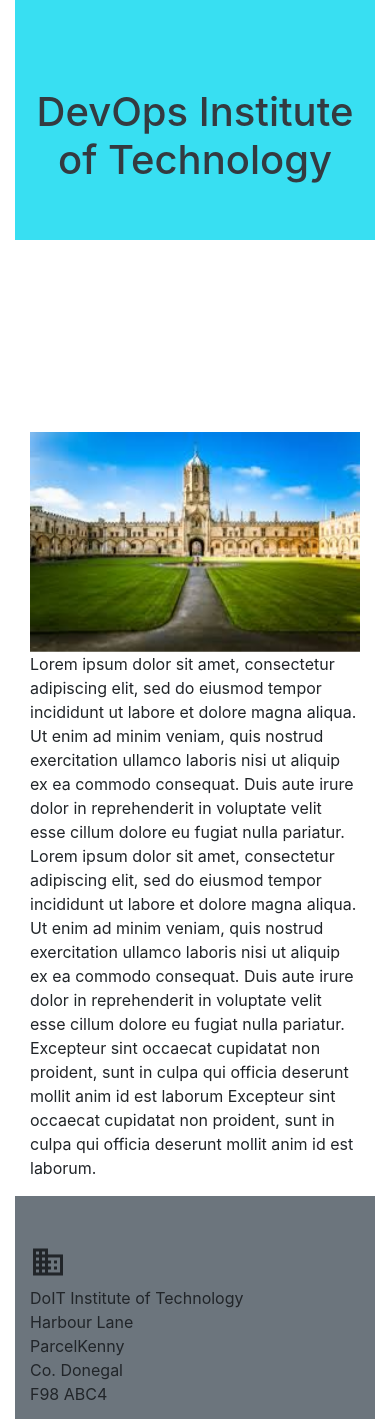
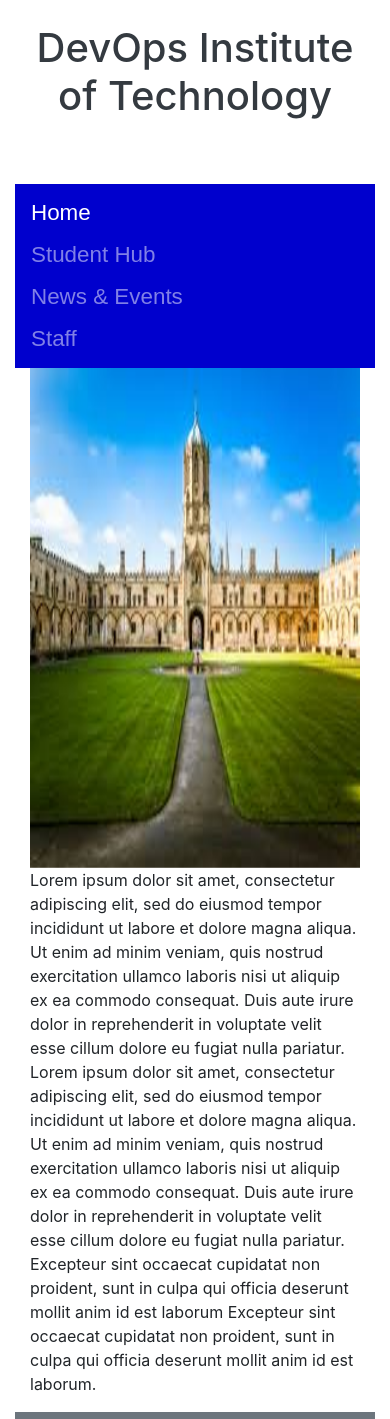
Before and after one commit to Christopherconaghan/D.O.I.T, a PHP site: page /index.html in a window 390 px wide. Shown: the top 1419 px of the page. Run offline with PHP 8.4, Linux system fonts and the light colour scheme; some libraries are stand-ins or nearby versions.

Commit message:
Updated doit.css

```diff
--- a/css/doit.css
+++ b/css/doit.css
@@ -3,7 +3,7 @@
 Desc: An external CSS file to support the index.html file for the
 registeration process section of a college website*/
 
-
+@import url('https://fonts.googleapis.com/css?family=Poppins:400,500,700');
 
 body{
     background-color: #F1E9DB
@@ -16,13 +16,17 @@
 }
 /*Code for the header section */
 header{
-background-color:/* #008dd5*/  #38DFF2/* #5DB7DE*/;
+/*background-color: /* #38DFF2/* #5DB7DE*//* rgba(240, 240, 240, 0.9);*/
 width: auto;
-height: 15rem;
-padding-top: 4rem
+height: 10rem;
+}
 
+
+/* Code for the nav bar */
+.navbar{
+    background-color:/* DeepSkyBlue  dodgerblue*/mediumblue;
+    color: #000000 !important;
 }
-/* Code for the nav bar */
 a {
     width: auto;
 }
@@ -30,7 +34,7 @@
    text-align: left;
     color: #000000;
     padding: 3rm;
-    font: 1.5em sans-serif;
+    font: 1.4em sans-serif;
     border: none;
 
     display: block;
@@ -40,7 +44,7 @@
 .navbar a:hover, .dropdown:hover  .dropbtn{
     background-color:lightgray;
     width: 95 px;
-    color:te;
+    color: #000;
     text-decoration: none;
 
 }
@@ -54,13 +58,13 @@
     position: absolute;
     background-color: #0679f3;
     min-width: 100%;
-    box-shadow: 0rem 8rem 0rem 0rem rgba(0,0,0,0, 0.2);
+    box-shadow: 0rem 8rem 16rem 0rem rgba(0,0,0,0, 0.2);
     z-index:  1;
 }
 .dropdown-content a{
     color: #000;
     display: block;
-
+   /* background-color: cyan;*/
 }
 
 .dropdown:hover .dropdown-content{
@@ -77,3 +81,68 @@
 .navbar-nav .nav-link:hover{
     color: darkslategrey !important;
 }
+
+/* Design for the footer */
+footer{
+    height:auto ;
+}
+li{
+    font: 1em sans-serif;
+}
+/* Design for the carousel */
+.carousel {
+    margin: 0rem;
+}
+.carousel-inner img{
+    max-width: 100%;
+    height: 500px;
+    display: block;
+}
+img.expand {
+    width: 10em;
+}
+/* Media sizes */
+@media(max-width: 992px){
+    .carousel-inner img{
+        width: 100%;
+        /*height: 500px;*/
+        resize: vertical;
+      /*  image-resolution: ; */  }
+@media(max-width: 768px){
+
+}
+@media(max-width: 576px){
+    .dropdown {
+        display: inline;
+    }
+    .logo{
+        visibility: hidden;
+    }
+    .header_title{
+        visibility: inherit;
+    }
+    h1{
+        font: 1em sans-serif;
+    }
+
+}
+/*  Firefox bug fix*/
+.carousel-item{
+    width: 100%;
+    transition: -webkit-transform 0.5s ease;
+    transition: transform 0.5s ease;
+    transition: transform 0.5s ease, -webkit-transform 0.5s ease;
+    -webkit-backface-visibility: visible;
+    backface-visibility: visible;
+}
+/* Bootstrap padding fix */
+[class*="col-"]{
+    padding: 1rem;
+}
+
+/* breakpoint widths for devices
+Small (sm) landscape phones @media(min-width:576px)
+Medium (md) tablets @media(min-width:768px)
+Large (lg)desktops  laptops @media(min-width:992px)
+Extra large (xl) large desktops @media(min-width:1200px)
+*/
```
